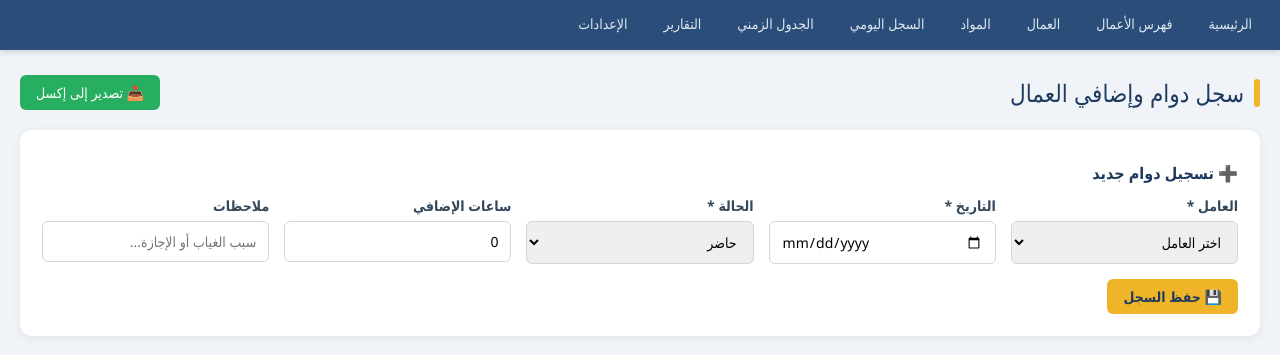
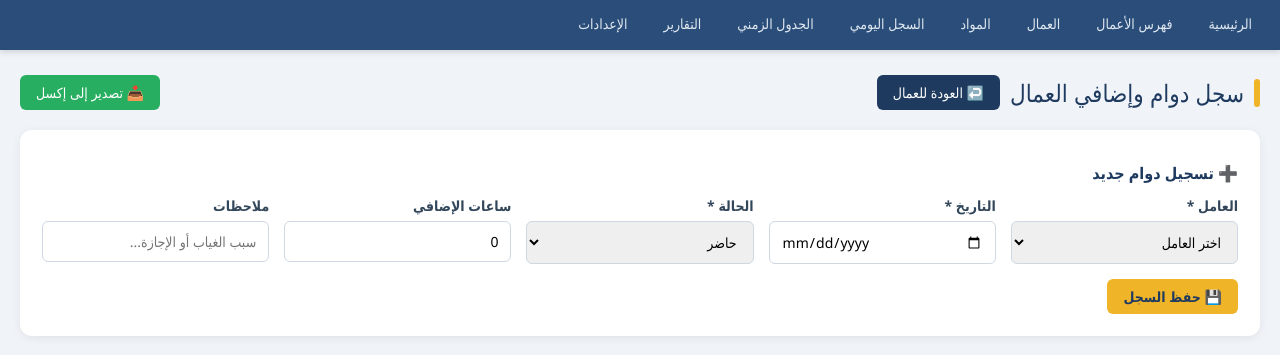
Before and after one commit to mahmodkhalil/silos-maintenance, a Flask app: page /workers/attendance in a window 1280 px wide. Shown: the part 65-420 px from the top of the page. Run offline with Flask 3, Linux system fonts and the light colour scheme; the visitor is signed in with stand-in values (Sample User, id 1); data that the repository does not hold is empty.

Commit message:
Refactor attendance page header layout

```diff
--- a/templates/worker_attendance.html
+++ b/templates/worker_attendance.html
@@ -5,7 +5,10 @@
 {% block content %}
 
 <div style="display: flex; justify-content: space-between; align-items: center; flex-wrap: wrap; gap: 10px; margin-bottom: 20px;">
-    <div class="page-title" style="margin-bottom: 0;">سجل دوام وإضافي العمال</div>
+    <div style="display: flex; gap: 10px; align-items: center;">
+        <div class="page-title" style="margin-bottom: 0;">سجل دوام وإضافي العمال</div>
+        <a href="{{ url_for('workers') }}" class="btn btn-primary">↩️ العودة للعمال</a>
+    </div>
     <a href="{{ url_for('export_attendance') }}" class="btn btn-primary" style="background: #27ae60; color: white;">📥 تصدير إلى إكسل</a>
 </div>
 
```
